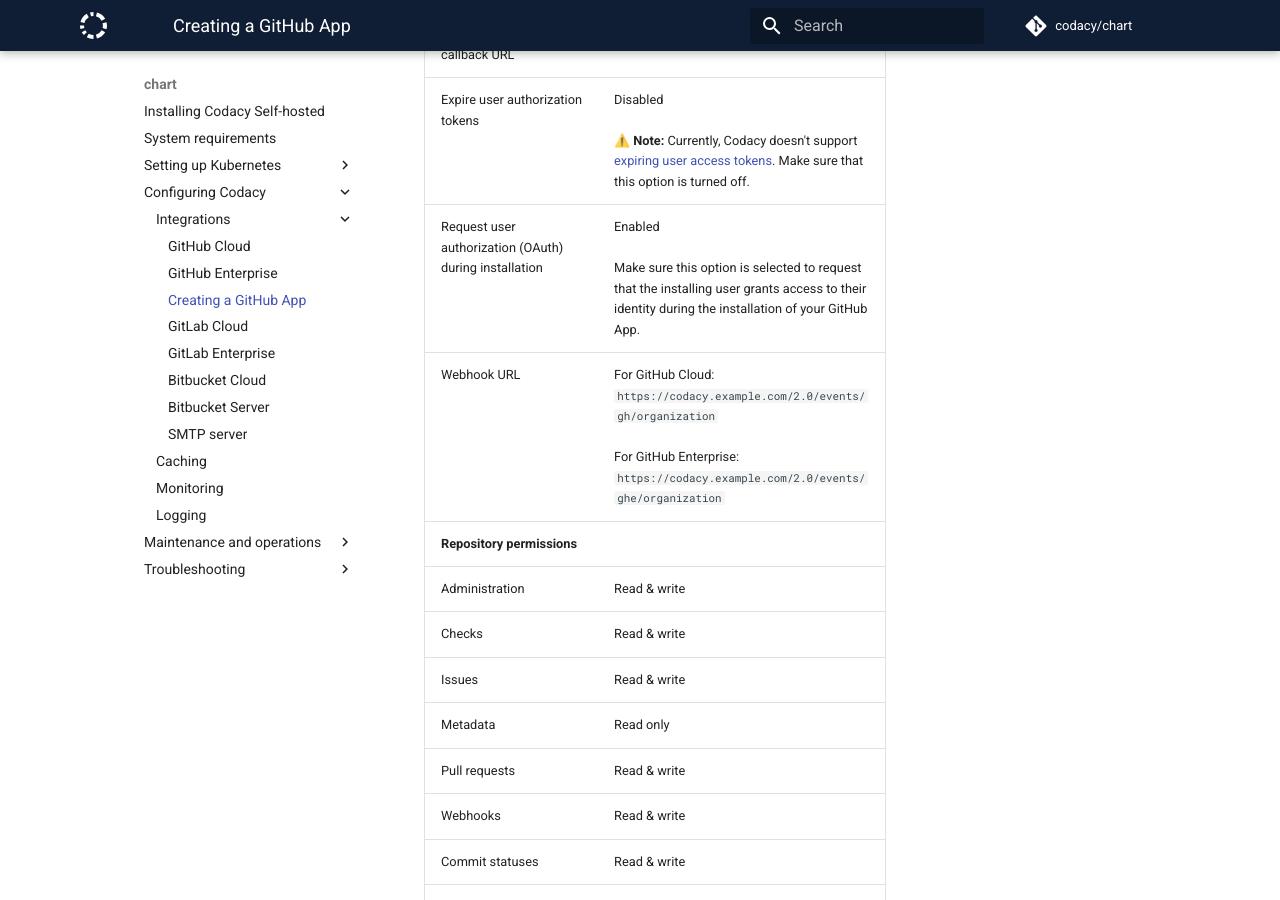
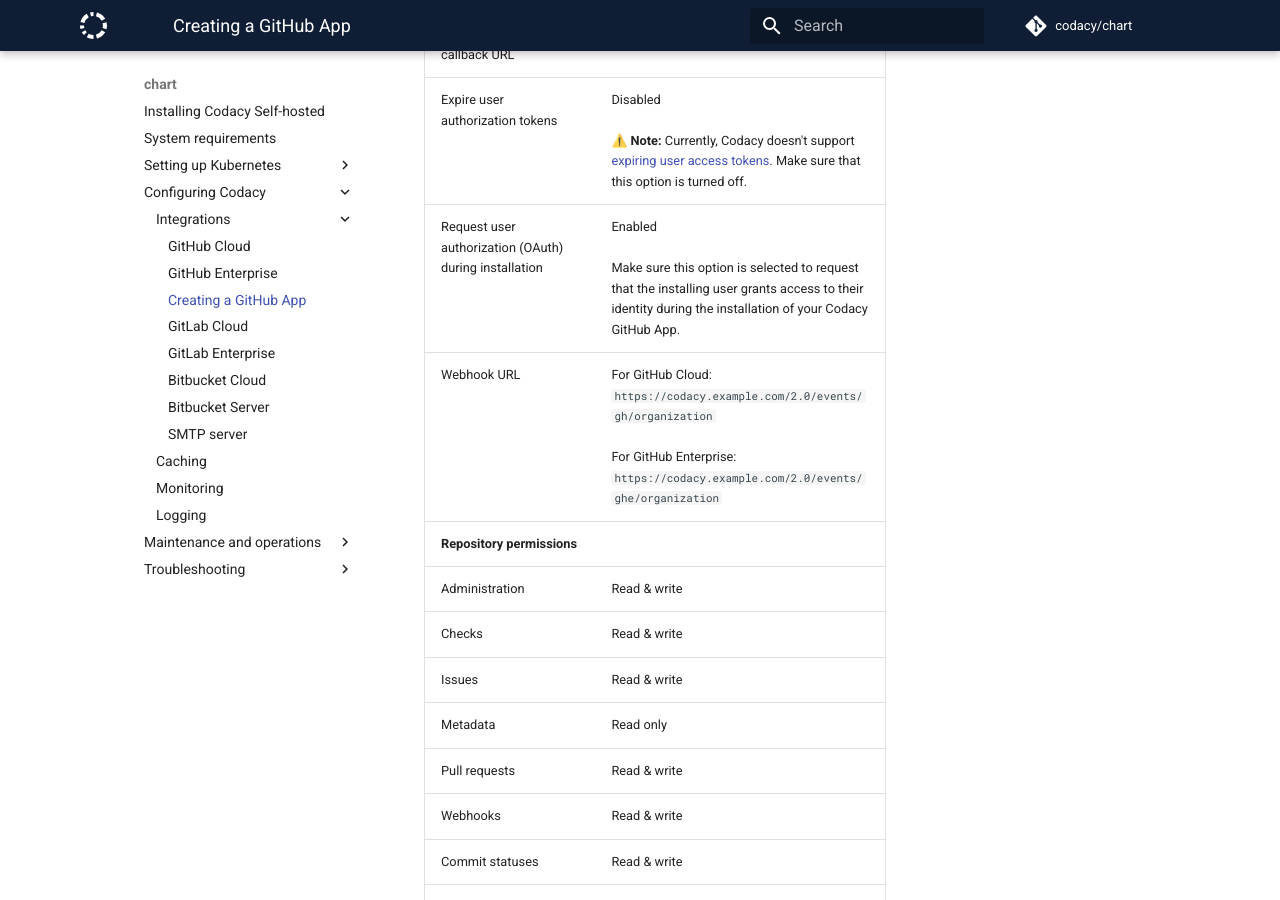
Before and after one commit to codacy/chart, an MkDocs documentation site: the page built from docs/configuration/integrations/github-app-create.md, in a window 1280 px wide and 900 px high, scrolled down 687 px. Built offline with MkDocs 1.6.1 and Material for MkDocs 9.7.7, drawn with Linux system fonts in a browser that asks for light colours; comment, search, counter and statistics services are not loaded.

Commit message:
Update docs/configuration/integrations/github-app-create.md
Co-authored-by: Paulo Ribeiro <paulo.ribeiro@codacy.com>

```diff
--- a/docs/configuration/integrations/github-app-create.md
+++ b/docs/configuration/integrations/github-app-create.md
@@ -16,7 +16,7 @@
     | Homepage URL                            | `https://codacy.example.com`                            |
     | User authorization callback URL         | `https://codacy.example.com`                            |
     | Expire user authorization tokens        | Disabled<br/><br/><strong>⚠️ Note:</strong> Currently, Codacy doesn't support <a href="https://docs.github.com/en/developers/apps/building-github-apps/refreshing-user-to-server-access-tokens">expiring user access tokens</a>. Make sure that this option is turned off. |
-    | Request user authorization (OAuth) during installation | Enabled<br/><br/>Make sure this option is selected to request that the installing user grants access to their identity during the installation of your GitHub App. |
+    | Request user authorization (OAuth) during installation | Enabled<br/><br/>Make sure this option is selected to request that the installing user grants access to their identity during the installation of your Codacy GitHub App. |
     | Webhook URL                             | For GitHub Cloud:<br/>`https://codacy.example.com/2.0/events/gh/organization`<br/><br/>For GitHub Enterprise:<br/>`https://codacy.example.com/2.0/events/ghe/organization` |
     | **Repository permissions**              |                                                         |
     | Administration                          | Read & write                                            |
```
